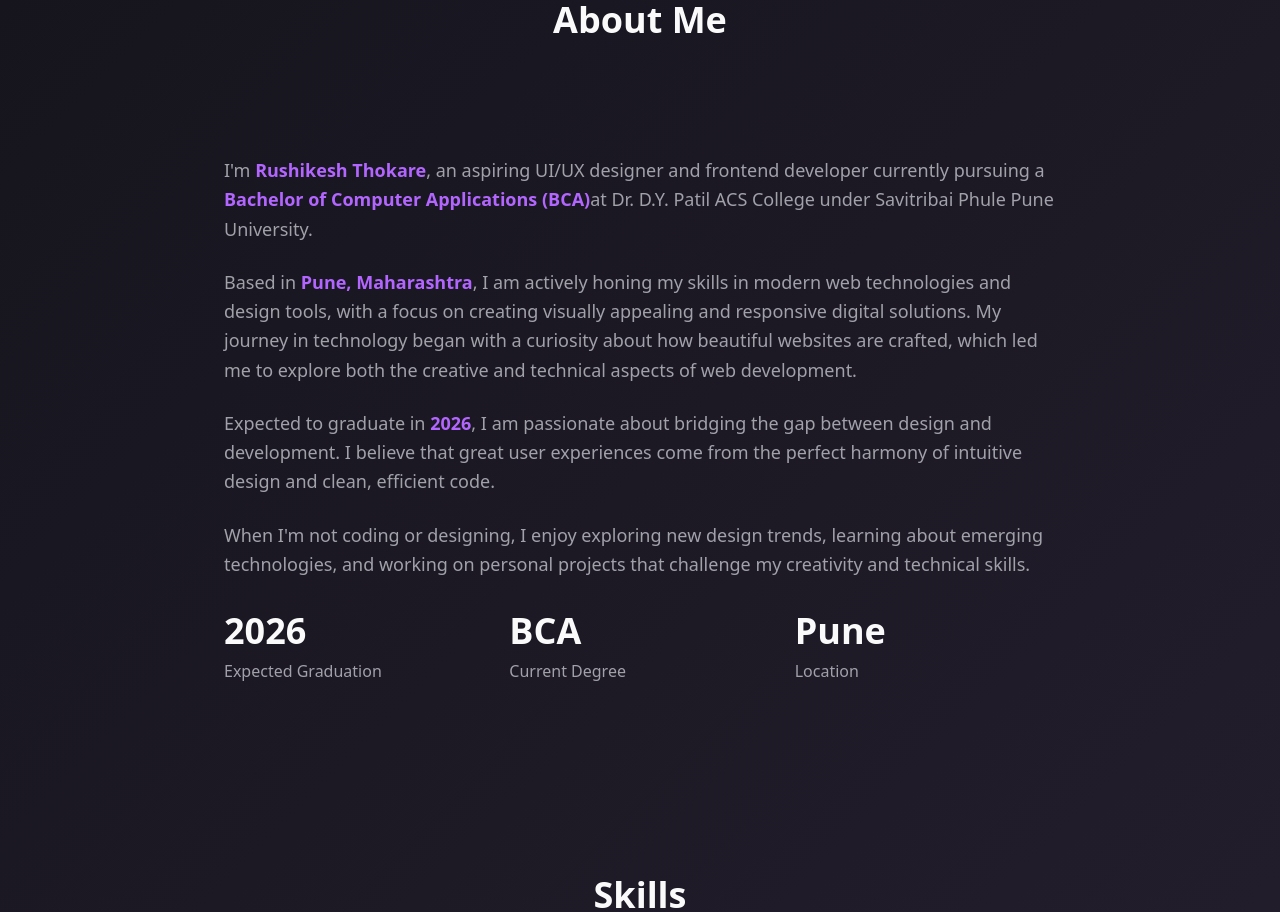
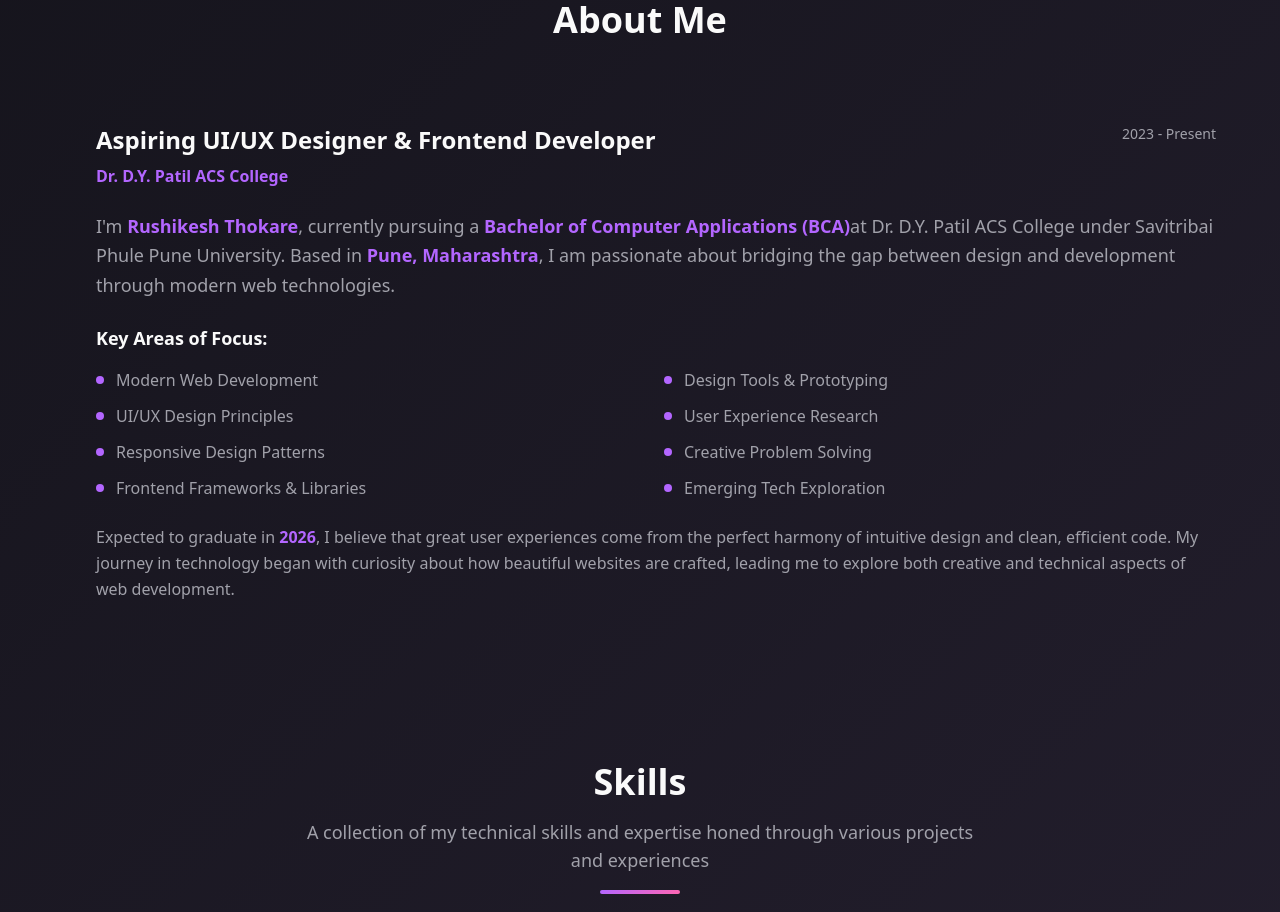
Before and after one commit to rushikesh-thokare/rushikesh-ui-universe, a React (Vite) app: page / in a window 1280 px wide. Shown: the part 880-1792 px from the top of the page. Built offline with nearby package versions, Linux system fonts and the light colour scheme.

Commit message:
Add About Me section
Implement About Me section based on the provided image.

```diff
--- a/src/components/About.tsx
+++ b/src/components/About.tsx
@@ -33,7 +33,7 @@ const About = () => {
         <div className="particle particle-6"></div>
       </div>
 
-      <div className="max-w-4xl mx-auto relative z-10">
+      <div className="max-w-6xl mx-auto relative z-10">
         <div className="text-center mb-16">
           <h2 className={`text-3xl sm:text-4xl font-bold mb-4 futuristic-heading ${isVisible ? 'animate-in' : ''}`}>
             <span className="gradient-text-animated">About Me</span>
@@ -41,56 +41,87 @@ const About = () => {
           <div className={`w-20 h-1 mx-auto rounded pulsing-underline ${isVisible ? 'animate-in' : ''}`}></div>
         </div>
 
-        <div className={`futuristic-glass-card p-8 rounded-2xl parallax-content ${isVisible ? 'fade-slide-in' : ''}`}>
-          <div className="space-y-6 text-muted-foreground text-lg leading-relaxed">
-            <p className={`text-reveal ${isVisible ? 'animate-in' : ''}`} style={{ animationDelay: '0.2s' }}>
-              I'm <span className="text-primary font-semibold glow-text">Rushikesh Thokare</span>,
-              an aspiring UI/UX designer and frontend developer currently pursuing a
-              <span className="text-primary font-semibold glow-text"> Bachelor of Computer Applications (BCA)</span>
-              at Dr. D.Y. Patil ACS College under Savitribai Phule Pune University.
-            </p>
-
-            <p className={`text-reveal ${isVisible ? 'animate-in' : ''}`} style={{ animationDelay: '0.4s' }}>
-              Based in <span className="text-primary font-semibold glow-text">Pune, Maharashtra</span>,
-              I am actively honing my skills in modern web technologies and design tools,
-              with a focus on creating visually appealing and responsive digital solutions.
-              My journey in technology began with a curiosity about how beautiful websites
-              are crafted, which led me to explore both the creative and technical aspects
-              of web development.
-            </p>
-
-            <p className={`text-reveal ${isVisible ? 'animate-in' : ''}`} style={{ animationDelay: '0.6s' }}>
-              Expected to graduate in <span className="text-primary font-semibold glow-text">2026</span>,
-              I am passionate about bridging the gap between design and development.
-              I believe that great user experiences come from the perfect harmony of
-              intuitive design and clean, efficient code.
-            </p>
-
-            <p className={`text-reveal ${isVisible ? 'animate-in' : ''}`} style={{ animationDelay: '0.8s' }}>
-              When I'm not coding or designing, I enjoy exploring new design trends,
-              learning about emerging technologies, and working on personal projects
-              that challenge my creativity and technical skills.
-            </p>
+        {/* Timeline Layout */}
+        <div className="flex items-start gap-8">
+          {/* Timeline Line */}
+          <div className="hidden lg:flex flex-col items-center mt-8">
+            <div className="timeline-dot"></div>
+            <div className="timeline-line"></div>
+            <div className="timeline-dot"></div>
           </div>
 
-          <div className="mt-8 grid grid-cols-1 md:grid-cols-3 gap-6">
-            <div className={`futuristic-stat-card group ${isVisible ? 'counter-animate' : ''}`} style={{ animationDelay: '1.0s' }}>
-              <div className="stat-card-inner">
-                <h3 className="text-4xl font-bold gradient-text-pulse mb-2 counter-text">2026</h3>
-                <p className="text-muted-foreground">Expected Graduation</p>
+          {/* Main Content Card */}
+          <div className={`flex-1 timeline-card ${isVisible ? 'fade-slide-in' : ''}`}>
+            <div className="flex justify-between items-start mb-6">
+              <div>
+                <h3 className="text-2xl font-bold text-foreground mb-2">
+                  Aspiring UI/UX Designer & Frontend Developer
+                </h3>
+                <p className="text-primary font-semibold">Dr. D.Y. Patil ACS College</p>
+              </div>
+              <div className="text-muted-foreground text-sm">
+                2023 - Present
               </div>
             </div>
-            <div className={`futuristic-stat-card group ${isVisible ? 'counter-animate' : ''}`} style={{ animationDelay: '1.2s' }}>
-              <div className="stat-card-inner">
-                <h3 className="text-4xl font-bold gradient-text-pulse mb-2 counter-text">BCA</h3>
-                <p className="text-muted-foreground">Current Degree</p>
+
+            <div className="space-y-6">
+              <p className="text-muted-foreground text-lg leading-relaxed">
+                I'm <span className="text-primary font-semibold glow-text">Rushikesh Thokare</span>,
+                currently pursuing a <span className="text-primary font-semibold glow-text">Bachelor of Computer Applications (BCA)</span>
+                at Dr. D.Y. Patil ACS College under Savitribai Phule Pune University. Based in
+                <span className="text-primary font-semibold glow-text"> Pune, Maharashtra</span>,
+                I am passionate about bridging the gap between design and development through modern web technologies.
+              </p>
+
+              <div>
+                <h4 className="text-lg font-semibold text-foreground mb-4">Key Areas of Focus:</h4>
+                <div className="grid grid-cols-1 md:grid-cols-2 gap-4">
+                  <div className="space-y-3">
+                    <div className="flex items-center gap-3">
+                      <div className="w-2 h-2 bg-primary rounded-full"></div>
+                      <span className="text-muted-foreground">Modern Web Development</span>
+                    </div>
+                    <div className="flex items-center gap-3">
+                      <div className="w-2 h-2 bg-primary rounded-full"></div>
+                      <span className="text-muted-foreground">UI/UX Design Principles</span>
+                    </div>
+                    <div className="flex items-center gap-3">
+                      <div className="w-2 h-2 bg-primary rounded-full"></div>
+                      <span className="text-muted-foreground">Responsive Design Patterns</span>
+                    </div>
+                    <div className="flex items-center gap-3">
+                      <div className="w-2 h-2 bg-primary rounded-full"></div>
+                      <span className="text-muted-foreground">Frontend Frameworks & Libraries</span>
+                    </div>
+                  </div>
+                  <div className="space-y-3">
+                    <div className="flex items-center gap-3">
+                      <div className="w-2 h-2 bg-primary rounded-full"></div>
+                      <span className="text-muted-foreground">Design Tools & Prototyping</span>
+                    </div>
+                    <div className="flex items-center gap-3">
+                      <div className="w-2 h-2 bg-primary rounded-full"></div>
+                      <span className="text-muted-foreground">User Experience Research</span>
+                    </div>
+                    <div className="flex items-center gap-3">
+                      <div className="w-2 h-2 bg-primary rounded-full"></div>
+                      <span className="text-muted-foreground">Creative Problem Solving</span>
+                    </div>
+                    <div className="flex items-center gap-3">
+                      <div className="w-2 h-2 bg-primary rounded-full"></div>
+                      <span className="text-muted-foreground">Emerging Tech Exploration</span>
+                    </div>
+                  </div>
+                </div>
               </div>
-            </div>
-            <div className={`futuristic-stat-card group ${isVisible ? 'counter-animate' : ''}`} style={{ animationDelay: '1.4s' }}>
-              <div className="stat-card-inner">
-                <h3 className="text-4xl font-bold gradient-text-pulse mb-2 counter-text">Pune</h3>
-                <p className="text-muted-foreground">Location</p>
-              </div>
+
+              <p className="text-muted-foreground leading-relaxed">
+                Expected to graduate in <span className="text-primary font-semibold glow-text">2026</span>,
+                I believe that great user experiences come from the perfect harmony of intuitive design
+                and clean, efficient code. My journey in technology began with curiosity about how
+                beautiful websites are crafted, leading me to explore both creative and technical
+                aspects of web development.
+              </p>
             </div>
           </div>
         </div>
--- a/src/index.css
+++ b/src/index.css
@@ -491,6 +491,85 @@ All colors MUST be HSL.
     transition: transform 0.1s ease-out;
   }
 
+  /* Timeline Layout Styles */
+  .timeline-dot {
+    width: 12px;
+    height: 12px;
+    background: hsl(var(--primary));
+    border-radius: 50%;
+    box-shadow:
+      0 0 0 4px hsl(var(--background)),
+      0 0 0 6px hsl(var(--primary) / 0.3),
+      0 0 20px hsl(var(--primary) / 0.5);
+    animation: pulse-dot 2s ease-in-out infinite;
+  }
+
+  .timeline-line {
+    width: 2px;
+    height: 100px;
+    background: linear-gradient(
+      to bottom,
+      hsl(var(--primary)),
+      hsl(var(--primary) / 0.5),
+      hsl(var(--primary))
+    );
+    margin: 8px 0;
+    position: relative;
+  }
+
+  .timeline-line::before {
+    content: '';
+    position: absolute;
+    inset: 0;
+    background: inherit;
+    filter: blur(2px);
+    opacity: 0.6;
+  }
+
+  .timeline-card {
+    background: linear-gradient(135deg,
+      hsl(var(--card) / 0.8) 0%,
+      hsl(var(--card) / 0.6) 50%,
+      hsl(var(--card) / 0.9) 100%);
+    backdrop-filter: blur(20px);
+    border: 1px solid hsl(var(--primary) / 0.2);
+    border-radius: 1.5rem;
+    padding: 2rem;
+    box-shadow:
+      0 8px 32px hsl(var(--primary) / 0.1),
+      0 0 0 1px hsl(var(--primary) / 0.05),
+      inset 0 1px 0 hsl(255 255 255 / 0.1);
+    position: relative;
+    overflow: hidden;
+    transition: all 0.6s cubic-bezier(0.16, 1, 0.3, 1);
+  }
+
+  .timeline-card::before {
+    content: '';
+    position: absolute;
+    top: -50%;
+    left: -50%;
+    width: 200%;
+    height: 200%;
+    background: conic-gradient(
+      transparent,
+      hsl(var(--primary) / 0.05),
+      transparent,
+      hsl(var(--neon-pink) / 0.05),
+      transparent
+    );
+    animation: rotate-glow 15s linear infinite;
+    pointer-events: none;
+  }
+
+  .timeline-card:hover {
+    transform: translateY(-4px);
+    box-shadow:
+      0 20px 40px hsl(var(--primary) / 0.2),
+      0 0 0 1px hsl(var(--primary) / 0.1),
+      inset 0 1px 0 hsl(255 255 255 / 0.15);
+  }
+
   @keyframes card-enter {
     0% {
       opacity: 0;
@@ -605,4 +684,21 @@ All colors MUST be HSL.
       filter: brightness(1.2);
     }
   }
+
+  @keyframes pulse-dot {
+    0%, 100% {
+      transform: scale(1);
+      box-shadow:
+        0 0 0 4px hsl(var(--background)),
+        0 0 0 6px hsl(var(--primary) / 0.3),
+        0 0 20px hsl(var(--primary) / 0.5);
+    }
+    50% {
+      transform: scale(1.1);
+      box-shadow:
+        0 0 0 4px hsl(var(--background)),
+        0 0 0 8px hsl(var(--primary) / 0.4),
+        0 0 30px hsl(var(--primary) / 0.7);
+    }
+  }
 }
```
